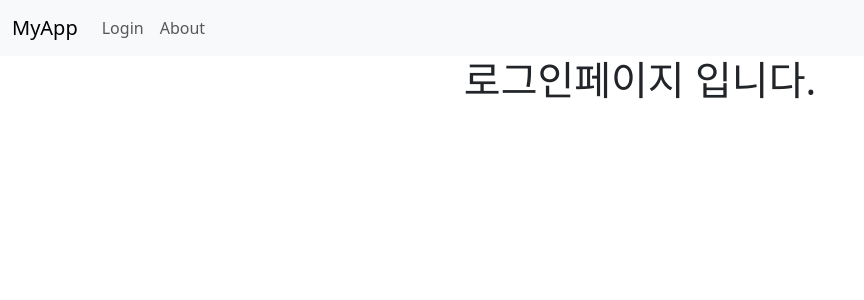
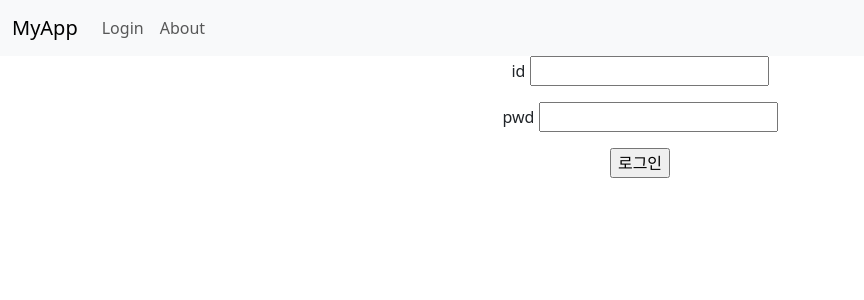
Before and after one commit to daedaedae1/nihongo-news-frontend, a React (Create React App) app: page /login in a window 1280 px wide. Shown: the top 300 px of the page, without its empty margins (0-864 px from the left). Built offline with nearby package versions, Linux system fonts and the light colour scheme.

Commit message:
proxy commit

```diff
--- a/package.json
+++ b/package.json
@@ -8,6 +8,7 @@
     "@testing-library/react": "^16.3.0",
     "@testing-library/user-event": "^13.5.0",
     "bootstrap": "^5.3.7",
+    "http-proxy-middleware": "^3.0.5",
     "react": "^19.1.0",
     "react-bootstrap": "^2.10.10",
     "react-dom": "^19.1.0",
@@ -38,5 +39,6 @@
       "last 1 firefox version",
       "last 1 safari version"
     ]
-  }
+  },
+  "proxy": "http://localhost:8080"
 }
--- a/src/pages/Login.js
+++ b/src/pages/Login.js
@@ -1,7 +1,38 @@
+import { useState } from 'react';
+import { Link } from 'react-router-dom';
+
 function Login() {
+    const User = {
+        email: 'abc@naver.com',
+        pw: 'qwe123'
+    };
+    const [userid, setUserid] = useState('');
+    const [pwd, setPwd] = useState('');
+
     return (
         <div>
-            <h1>로그인페이지 입니다.</h1>
+            <form onSubmit={async (event) => {
+                event.preventDefault();
+                const response = await fetch('/api/login', {
+                    method: 'POST',
+                    headers: {
+                        'Content-Type': 'application/json'
+                    },
+                    body: JSON.stringify({
+                        userid: userid,
+                        password: pwd
+                    })
+                });
+                if (response.ok) {
+                    alert('로그인 성공!');
+                } else {
+                    alert('로그인 실패!');
+                }
+            }}>
+                <p>id <input type="text" name="id" value={userid} onChange={e => setUserid(e.target.value)} /></p>
+                <p>pwd <input type="password" name="pwd" value={pwd} onChange={e => setPwd(e.target.value)} /></p>
+                <p><input type="submit" value="로그인"></input></p>
+            </form>
         </div>
     );
 }
```
Also changed, not shown: src/setupProxy.js (added, +11 -0 lines), 1 other file (tests, documents, lock files or other folders).
